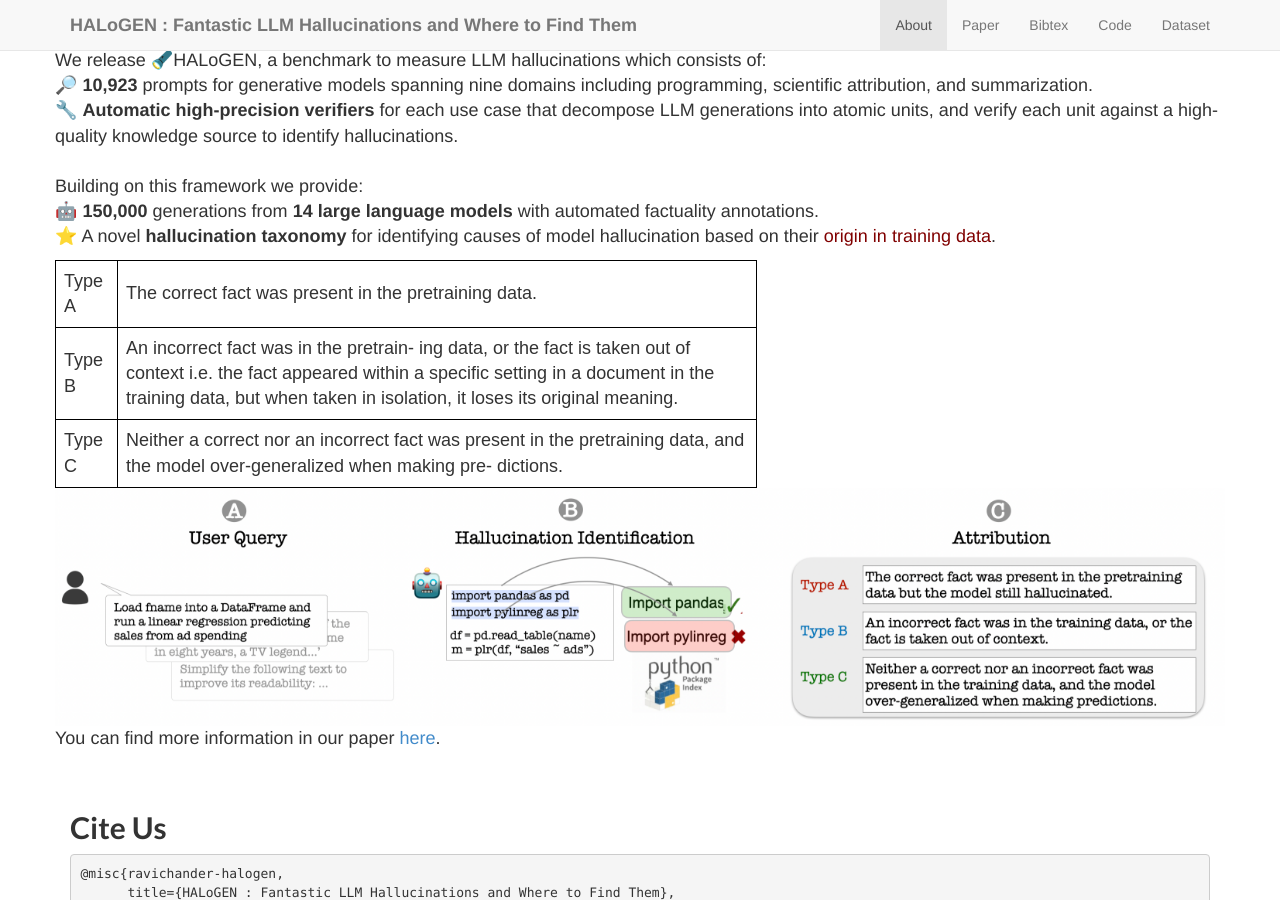
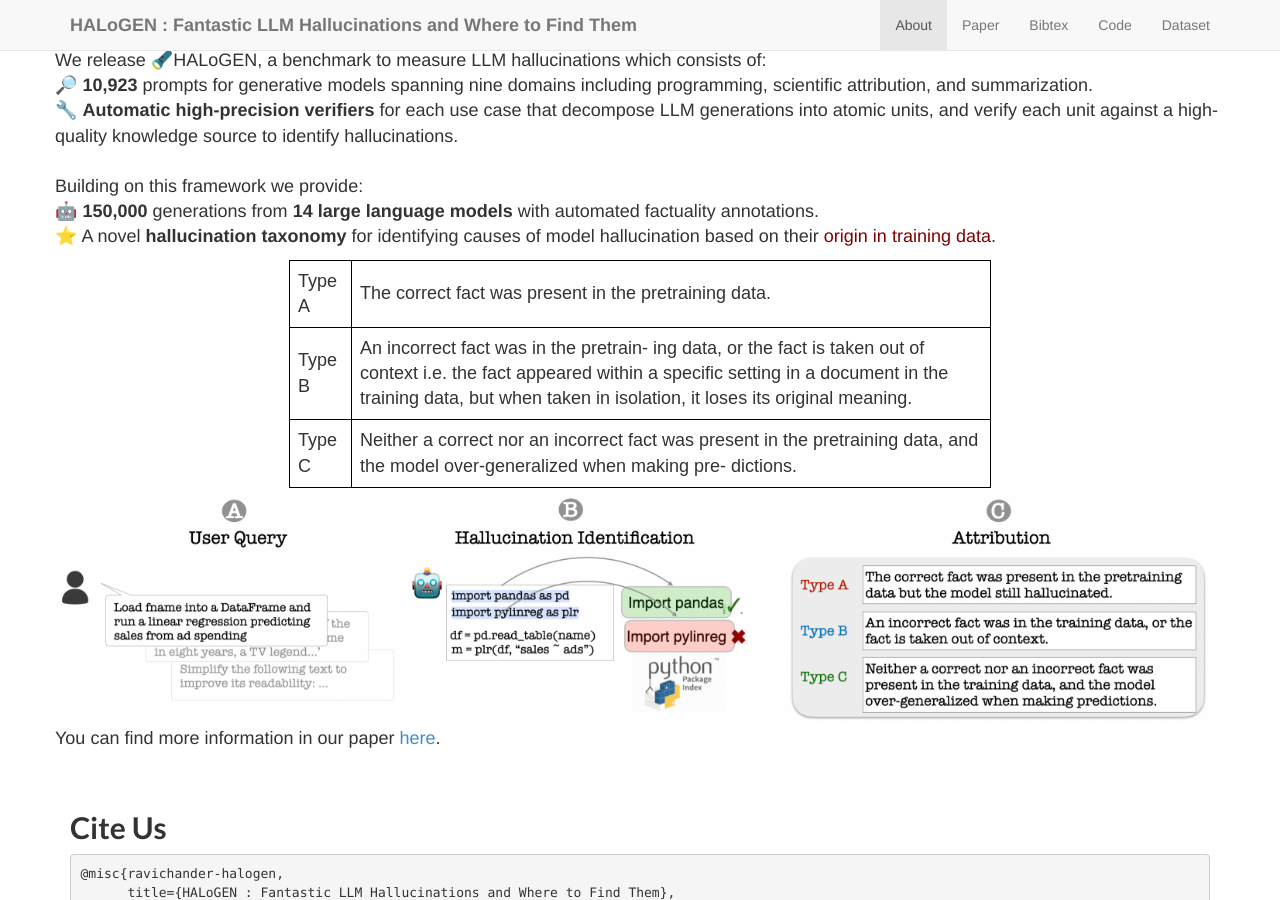
Before and after one commit to halogen-hallucinations/halogen-hallucinations.github.io, a Jekyll site: the page built from index.md, in a window 1280 px wide and 900 px high, scrolled down 1284 px. Built offline with Jekyll 4.4.1, drawn with Linux system fonts in a browser that asks for light colours; our own code applies the rules of GitHub Pages for plain Markdown files.

Commit message:
Update about_title.html

```diff
--- a/_includes/about_title.html
+++ b/_includes/about_title.html
@@ -36,7 +36,7 @@ Despite their impressive ability to generate high-quality and fluent text, gener
         🤖 <b>150,000</b> generations from <b>14 large language models</b> with automated factuality annotations.</br>
         ⭐ A novel <b>hallucination taxonomy</b> for identifying causes of model hallucination based on their <span style="color: maroon;">origin in training data</span>.</br>
 
-<centering>
+<center>
 <table style="width:60%; border-collapse: collapse; font-family: Arial, sans-serif;">
   <tr>
     <td  style="border: 1px solid black; padding: 8px;">Type A</td>
@@ -60,7 +60,7 @@ the model over-generalized when making pre-
 dictions.</td>
   </tr>
 </table>
-</centering>
+</center>
 
 
 
```
